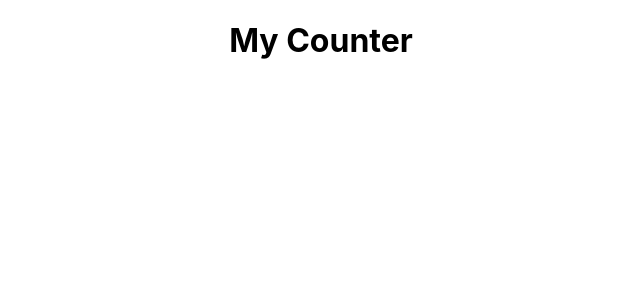
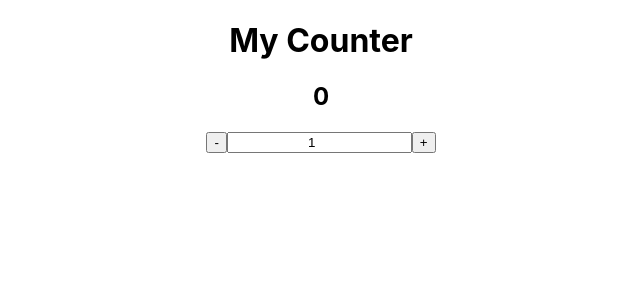
Before and after one commit to kamilkow1123/counter-app, a React (Create React App) app: page / in a window 1280 px wide. Shown: the top 300 px of the page, without its empty margins (319-959 px from the left). Built offline with nearby package versions, Linux system fonts and the light colour scheme.

Commit message:
Counter component developed with TDD

```diff
--- /dev/null
+++ b/src/Counter/Counter.css
@@ -0,0 +1,3 @@
+.text-center {
+    text-align: center;
+}
--- a/src/Counter/Counter.jsx
+++ b/src/Counter/Counter.jsx
@@ -1,9 +1,22 @@
-import React from "react";
+import React, { useState } from "react";
+import "./Counter.css";
 
 const Counter = () => {
+    const [ counterValue, setCounterValue ] = useState(0);
+    const [ inputValue, setInputValue ] = useState(1);
+
     return (
         <div>
             <h1 data-testid="header">My Counter</h1>
+            <h2 data-testid="counter">{counterValue}</h2>
+            <button data-testid="subtract-btn">-</button>
+            <input
+                data-testid="input"
+                className="text-center"
+                type="number"
+                value={inputValue}
+            />
+            <button data-testid="add-btn">+</button>
         </div>
     );
 };
```
Also changed, not shown: 1 other file (tests, documents, lock files or other folders).
